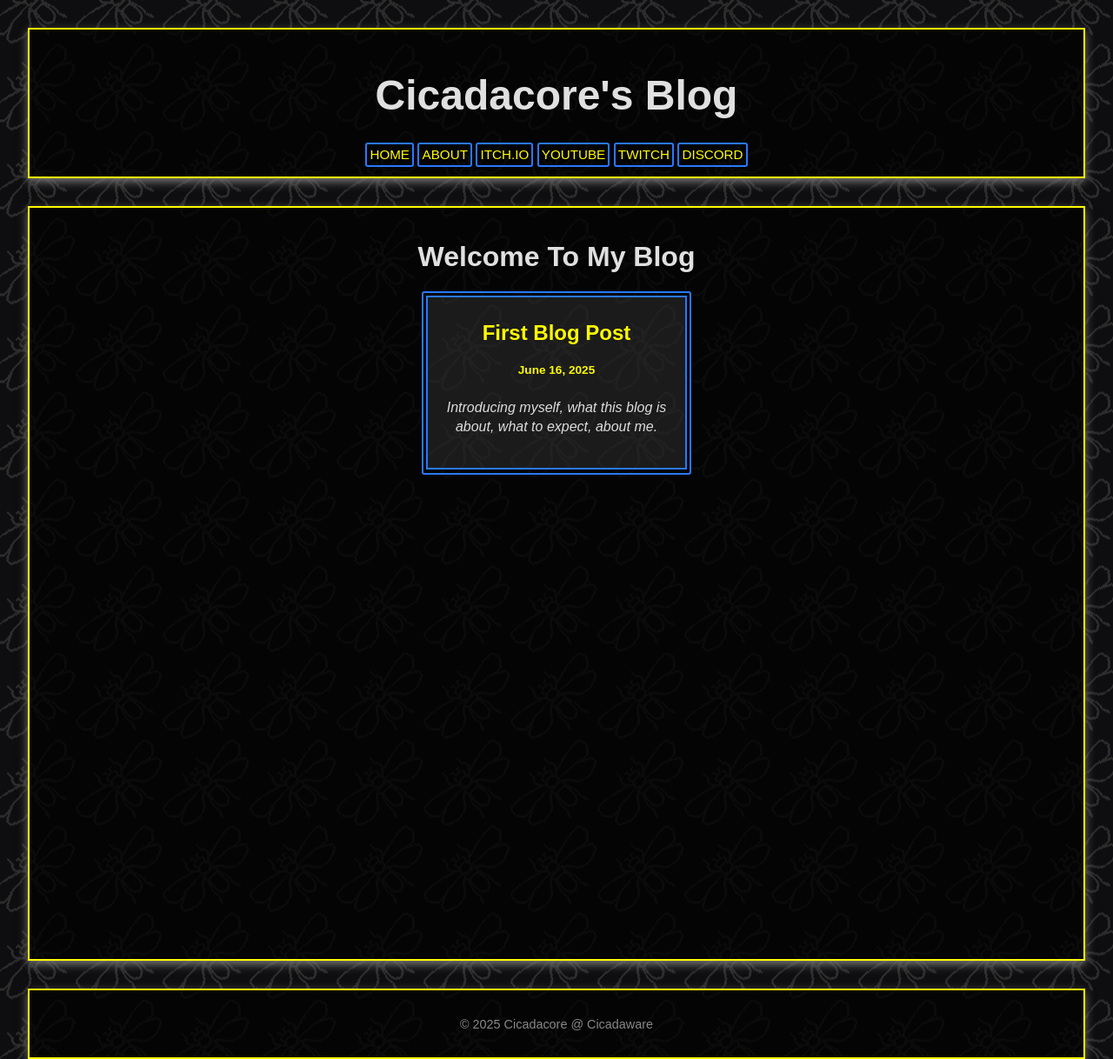
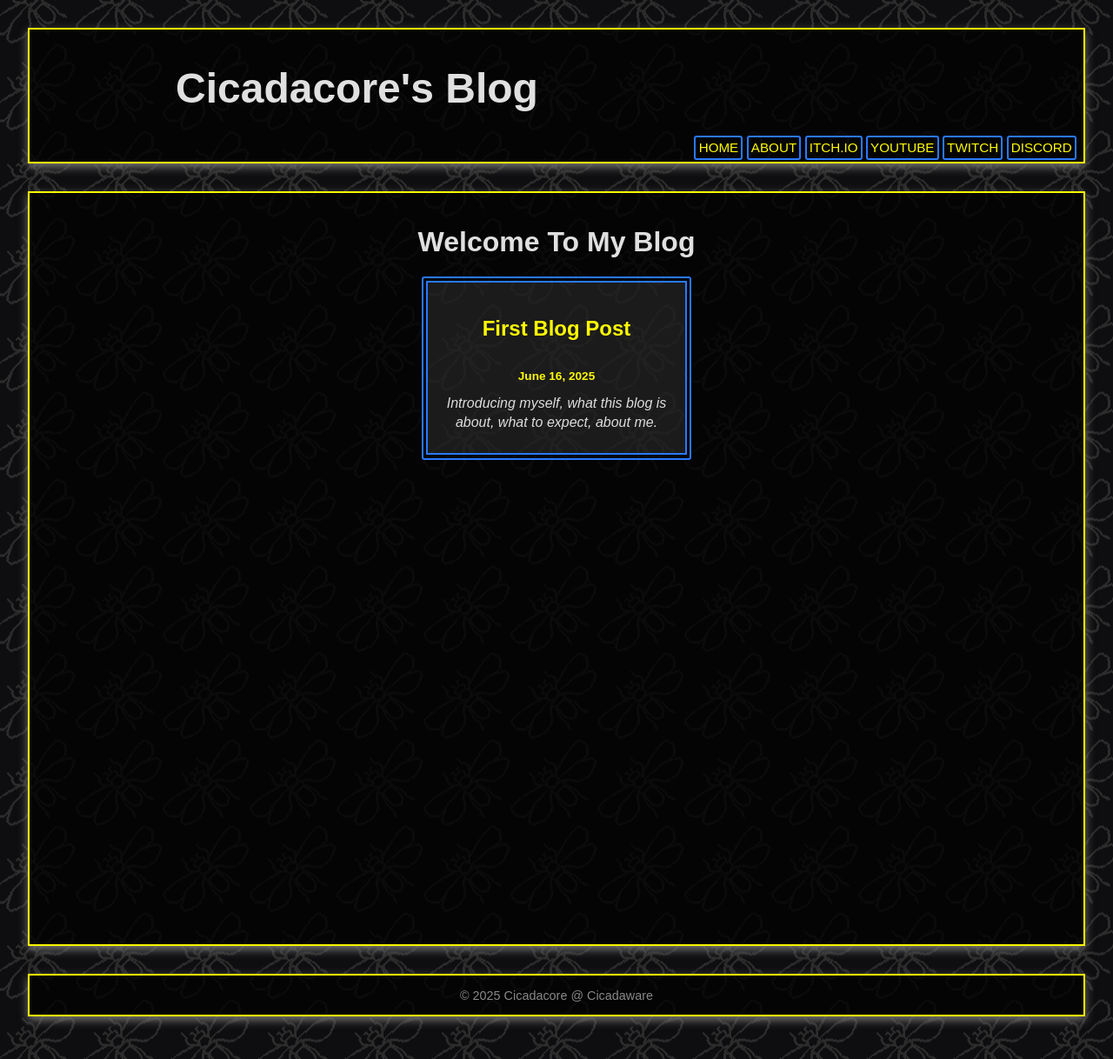
Before and after one commit to Cicadaware/cicadaware.github.io, a Jekyll site: the page built from index.md, in a window 1280 px wide. Shown: the whole page at 87% size. Built offline with Jekyll 4.4.1, drawn with Linux system fonts in a browser that asks for light colours.

Commit message:
adjusted title size and nav positioning

```diff
--- a/assets/css/style.css
+++ b/assets/css/style.css
@@ -16,14 +16,15 @@ body {
 }
 
 .title {
-  justify-content: center;
+  text-align: left;
   font-size: 3rem;
+  padding-left: 10rem;
 }
 
 .nav {
-  display: inline;
   gap: 10px;
-  justify-content: center;
+  justify-content: right;
+  text-align: right;
   font-size: 0.95rem;
 }
 
@@ -43,16 +44,19 @@ a:focus {
 
 header, footer {
   background-color: rgba(0, 0, 0, 0.75);
-  text-align: center;
   margin: 1rem;
-  padding: 1rem;
   border: 2px solid #fffb00;
   box-shadow: 0px 4px 10px 0 rgba(122, 122, 122);
 }
 
 footer {
+  text-align: center;
   font-size: 0.9rem;
   color: #888;
+}
+
+header {
+  padding: 0.5rem;
 }
 .page-container {
   display: flex;
@@ -111,10 +115,6 @@ footer {
   flex-grow: 1;
 }
 
-.post-title {
-  margin: 0.5rem;
-}
-
 .post-date {
   font-size: 0.85rem;
   color: #fffb00;
```
